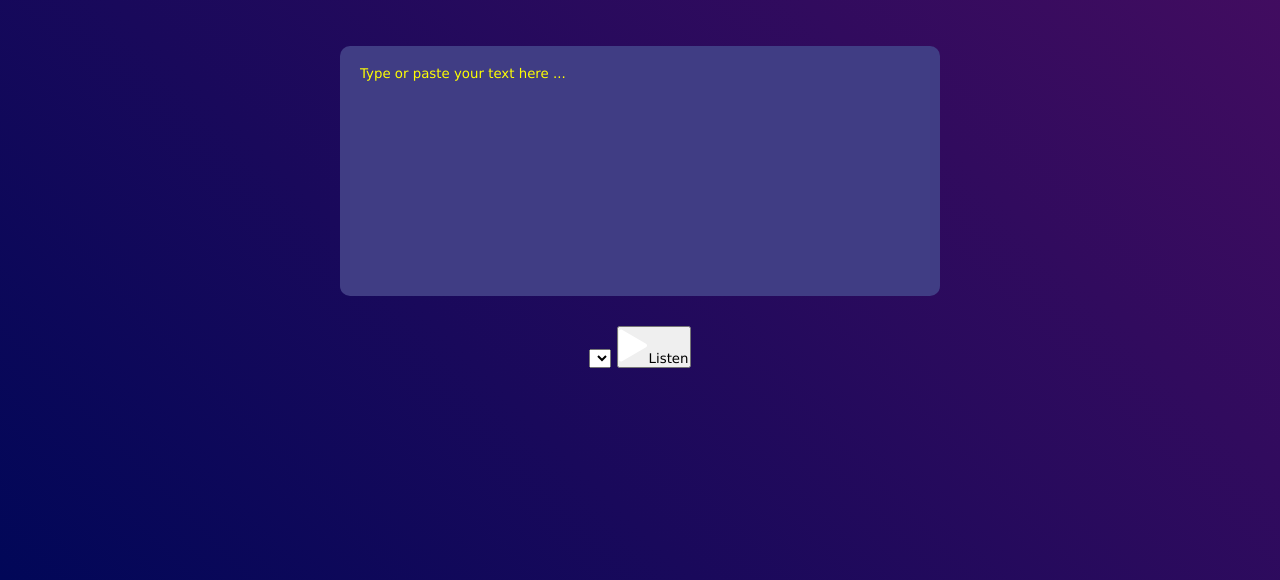
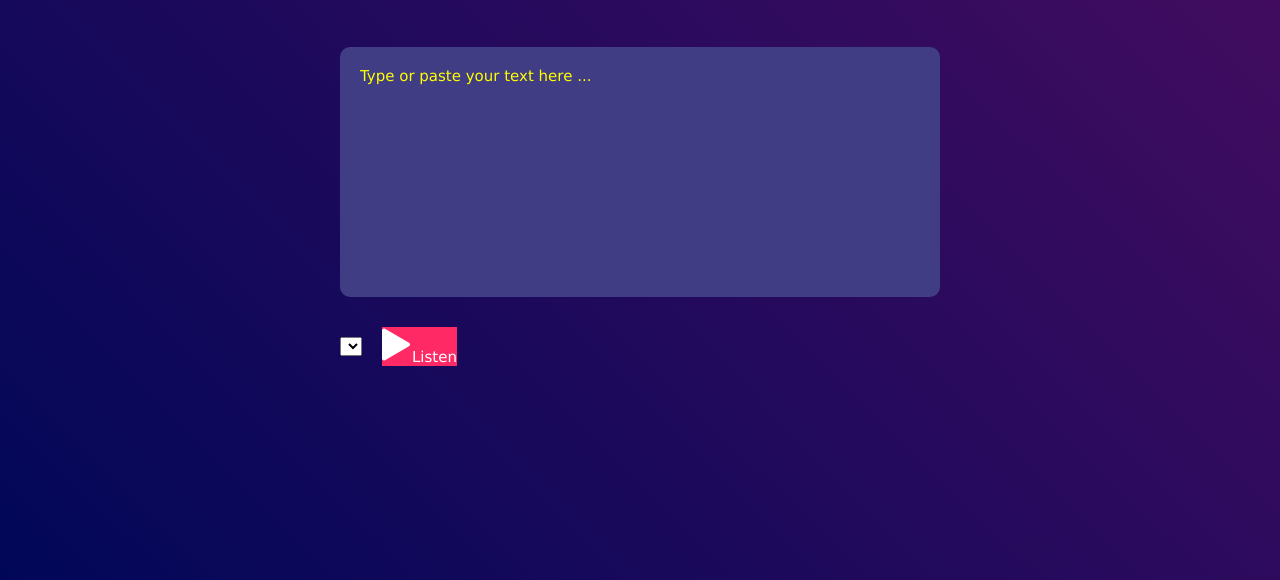
Before and after one commit to kenyansa/text_to_speech_converter, a plain HTML site: page index.html in a window 1280 px wide. Shown: the part 220-800 px from the top of the page. Drawn offline with Linux system fonts and the light colour scheme.

Commit message:
format button

```diff
--- a/styles.css
+++ b/styles.css
@@ -28,6 +28,7 @@ textarea{
     height: 250px;
     background: #403d84;
     color: white;
+    font-size: 15px;
     border: 0;
     outline: 0;
     padding: 20px;
@@ -37,4 +38,19 @@ textarea{
 }
 Textarea::placeholder {
     color: yellow;
+    font-size: 15px;
 }
+.row{
+    width: 600px;
+    display: flex;
+    align-items: center;
+    gap: 20px;
+}
+button{
+    background: #ff2965;
+    color: white;
+    font-size: 15px;
+    border: 0;
+    outline: 0;
+    cursor: pointer;
+}
```
